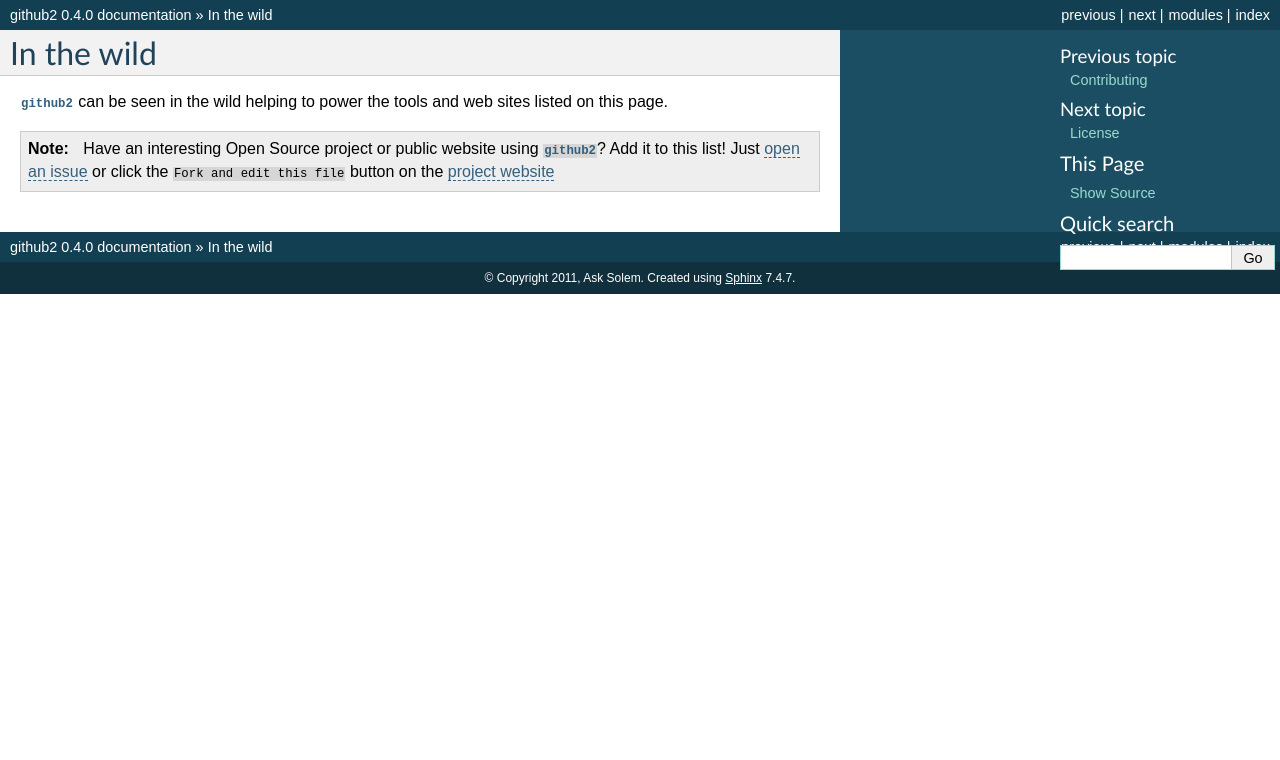
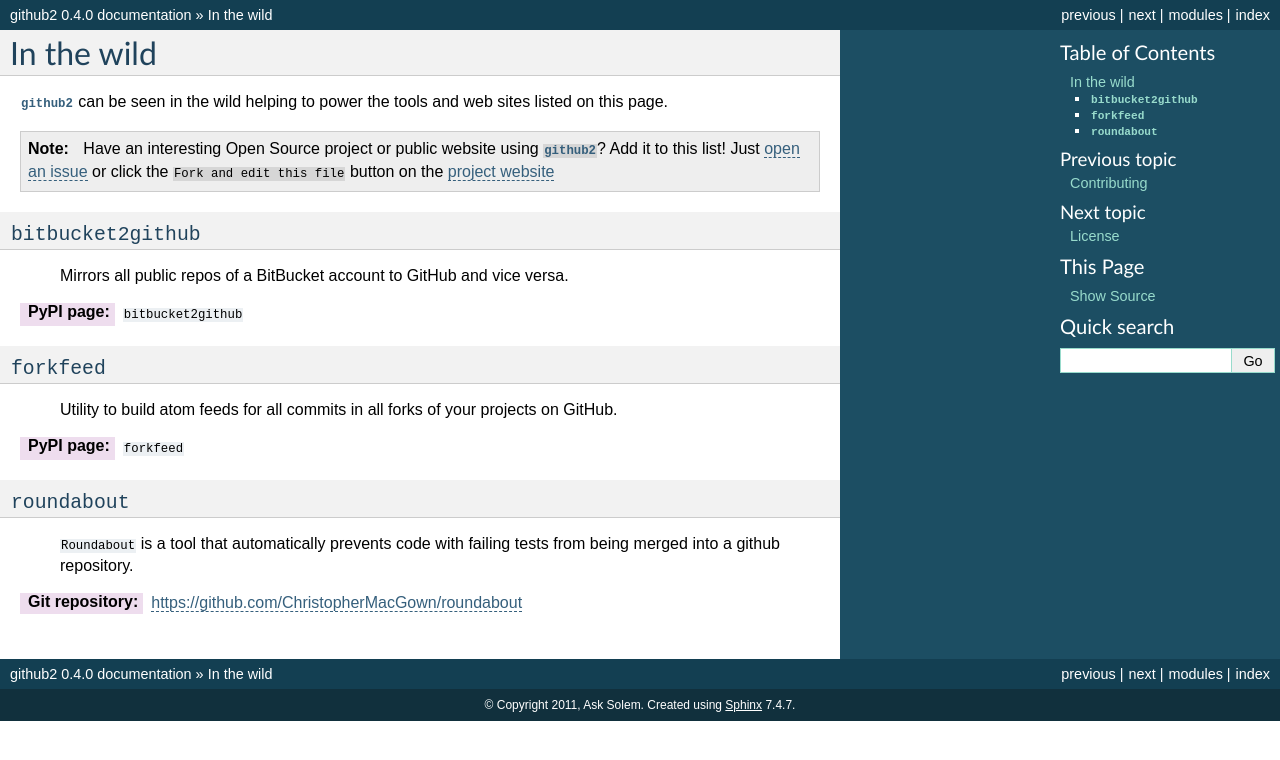
Before and after one commit to ask/python-github2, a Sphinx documentation site: the page built from doc/wild.rst, in a window 1280 px wide. Shown: the top 760 px of the page. Built offline with Sphinx 7.4.7, drawn with Linux system fonts in a browser that asks for light colours; cross-references to code outside the pages are shown as plain code.

Commit message:
Added the projects I'm currently aware of.
With the exception of gh_bugs, because it isn't prime-time ready.

```diff
--- a/doc/wild.rst
+++ b/doc/wild.rst
@@ -9,5 +9,28 @@ listed on this page.
    :mod:`github2`?  Add it to this list!  Just `open an issue`_ or click the
    ``Fork and edit this file`` button on the `project website`_
 
+``bitbucket2github``
+''''''''''''''''''''
+
+    Mirrors all public repos of a BitBucket account to GitHub and vice versa.
+
+:PyPI page: :pypi:`bitbucket2github`
+
+``forkfeed``
+''''''''''''
+
+    Utility to build atom feeds for all commits in all forks of your projects on
+    GitHub.
+
+:PyPI page: :pypi:`forkfeed`
+
+``roundabout``
+''''''''''''''
+
+    ``Roundabout`` is a tool that automatically prevents code with failing tests
+    from being merged into a github repository.
+
+:Git repository: https://github.com/ChristopherMacGown/roundabout
+
 .. _open an issue: https://github.com/ask/python-github2/issues/
 .. _project website: https://github.com/ask/python-github2/blob/master/doc/wild.rst
```
